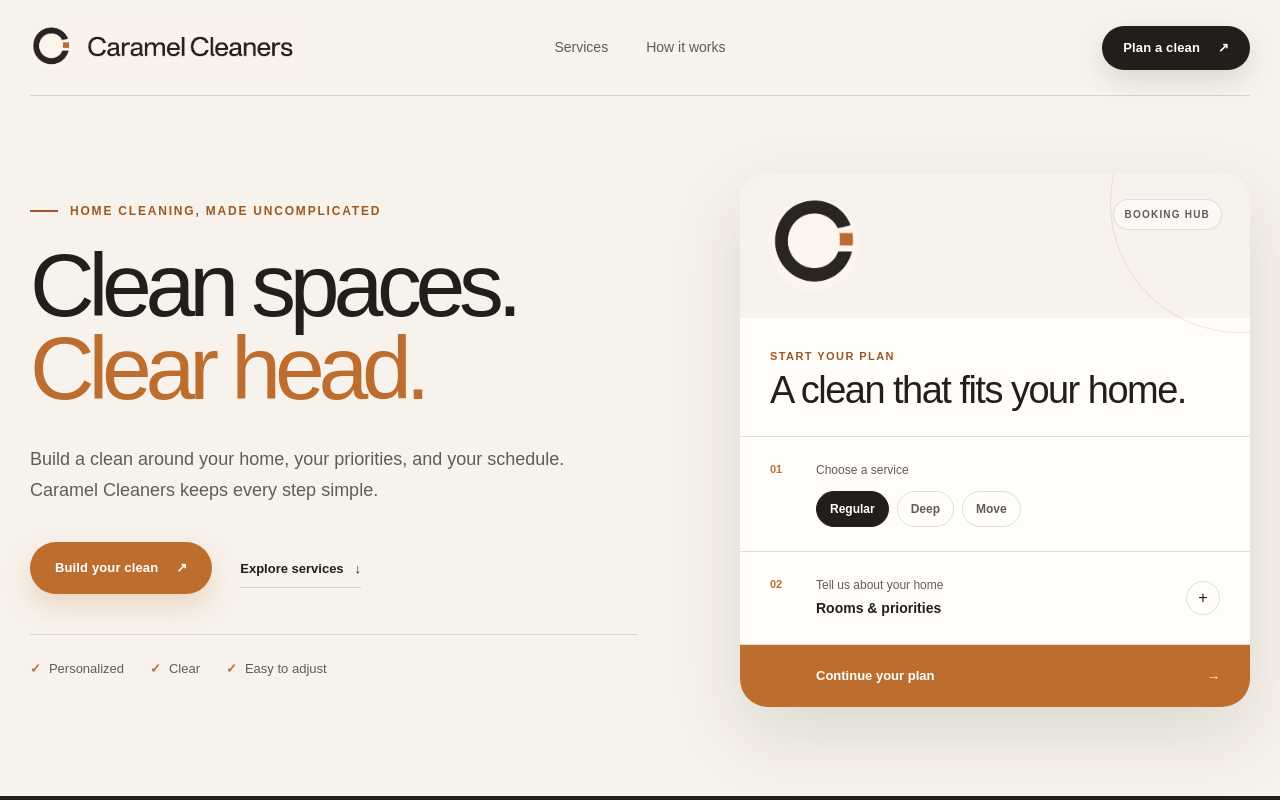
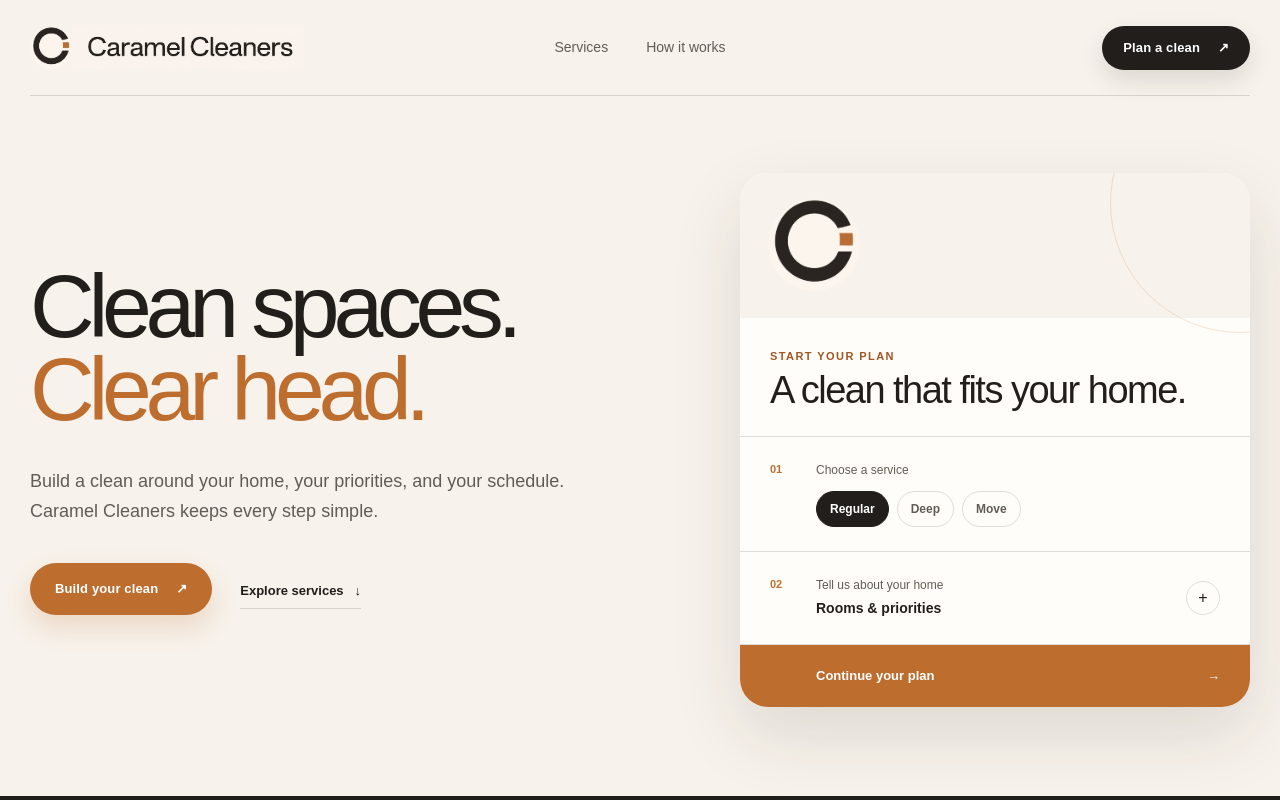
Before and after one commit to taherezm/caramel-cleaners, a Next.js app: page / in a window 1280 px wide. Shown: the top 800 px of the page. Built offline with nearby package versions, Linux system fonts and the light colour scheme.

Commit message:
Remove redundant homepage labels

```diff
--- a/app/globals.css
+++ b/app/globals.css
@@ -287,29 +287,6 @@ a:focus-visible {
   border-color: var(--caramel);
 }
 
-.hero-details {
-  margin: 40px 0 0;
-  padding: 24px 0 0;
-  display: flex;
-  flex-wrap: wrap;
-  gap: 15px 26px;
-  border-top: 1px solid var(--line);
-  list-style: none;
-  color: var(--ink-soft);
-  font-size: 13px;
-}
-
-.hero-details li {
-  display: flex;
-  align-items: center;
-  gap: 8px;
-}
-
-.hero-details li span {
-  color: var(--caramel);
-  font-weight: 700;
-}
-
 .booking-preview {
   position: relative;
   width: 100%;
@@ -336,7 +313,6 @@ a:focus-visible {
   min-height: 145px;
   display: flex;
   align-items: flex-start;
-  justify-content: space-between;
   padding: 26px 28px;
   background: var(--warm-white);
 }
@@ -347,20 +323,6 @@ a:focus-visible {
   height: 92px;
   overflow: hidden;
   border-radius: 50%;
-}
-
-.preview-status {
-  position: relative;
-  z-index: 1;
-  padding: 7px 11px;
-  border: 1px solid rgba(33, 30, 27, 0.12);
-  border-radius: 999px;
-  background: rgba(255, 255, 255, 0.48);
-  color: var(--ink-soft);
-  font-size: 10px;
-  font-weight: 700;
-  letter-spacing: 0.12em;
-  text-transform: uppercase;
 }
 
 .preview-copy {
--- a/app/page.tsx
+++ b/app/page.tsx
@@ -71,10 +71,6 @@ export default function Home() {
         <main id="main-content">
           <section className="hero" aria-labelledby="hero-heading">
             <div className="hero-copy">
-              <p className="eyebrow">
-                <span className="eyebrow-line" aria-hidden="true" />
-                Home cleaning, made uncomplicated
-              </p>
               <h1 id="hero-heading">
                 Clean spaces.
                 <br />
@@ -94,17 +90,6 @@ export default function Home() {
                 </a>
               </div>
 
-              <ul className="hero-details" aria-label="Service benefits">
-                <li>
-                  <span aria-hidden="true">✓</span> Personalized
-                </li>
-                <li>
-                  <span aria-hidden="true">✓</span> Clear
-                </li>
-                <li>
-                  <span aria-hidden="true">✓</span> Easy to adjust
-                </li>
-              </ul>
             </div>
 
             <div className="booking-preview">
@@ -112,7 +97,6 @@ export default function Home() {
                 <span className="preview-mark-frame">
                   <img src="./brand-mark.png" alt="" />
                 </span>
-                <span className="preview-status">Booking hub</span>
               </div>
 
               <div className="preview-copy">
```
